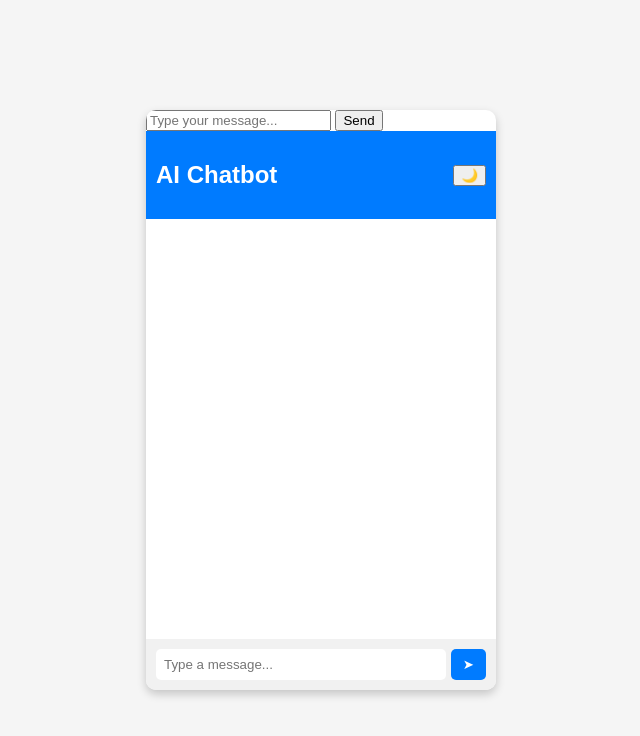
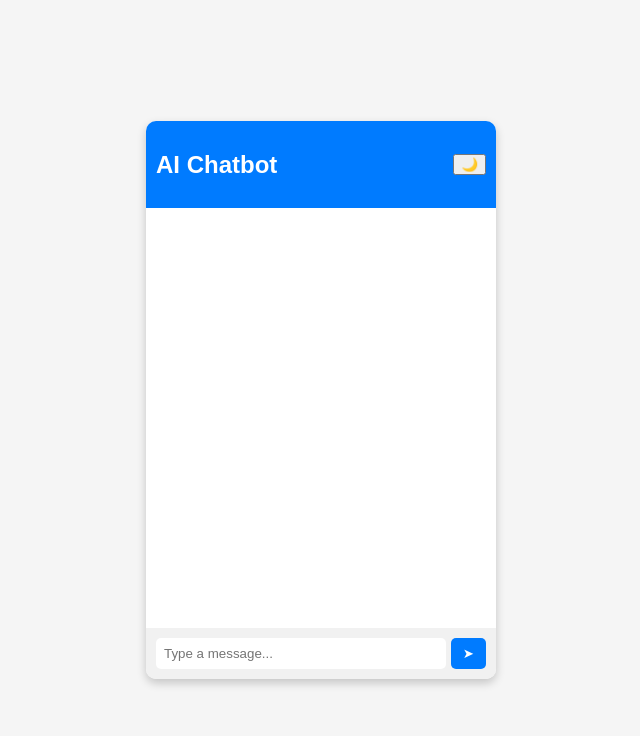
Before and after one commit to Aisvaran93/aiSH, a plain HTML site: page index.html in a window 1280 px wide. Shown: the whole page, without its empty margins (319-959 px from the left). Drawn offline with Linux system fonts and the light colour scheme.

Commit message:
Update index.html

```diff
--- a/index.html
+++ b/index.html
@@ -1,16 +1,13 @@
+<!DOCTYPE html>
+<html lang="en">
 <head>
-<meta charset="UTF-8">
-<meta name="viewport" content="width=device-width, initial-scale=1.0">
-    <title>Chatbot</title>
+    <meta charset="UTF-8">
+    <meta name="viewport" content="width=device-width, initial-scale=1.0">
     <title>AI Chatbot</title>
-<link rel="stylesheet" href="style.css">
+    <link rel="stylesheet" href="style.css">
 </head>
 <body>
     <div class="chat-container">
-        <div id="chatbox"></div>
-        <input type="text" id="messageInput" placeholder="Type your message...">
-        <button onclick="sendMessage()">Send</button>
-    <div class="container">
         <div class="chat-header">
             <h2>AI Chatbot</h2>
             <button id="themeToggle">🌙</button>
@@ -20,4 +17,7 @@
             <input type="text" id="messageInput" placeholder="Type a message..." onkeypress="handleEnter(event)">
             <button onclick="sendMessage()">➤</button>
         </div>
-</div>
+    </div>
+    <script src="script.js"></script>
+</body>
+</html>
```
